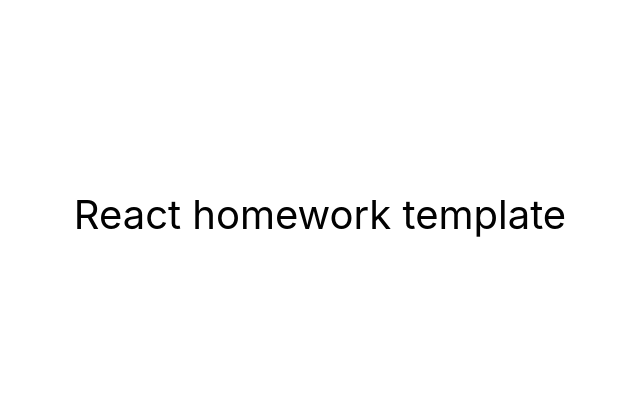
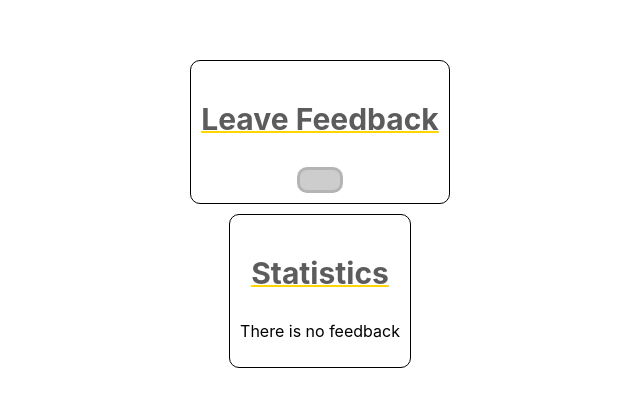
Before and after one commit to Spajkowiecki/goit-react-hw-02-feedback, a React (Create React App) app: page / in a window 1280 px wide. Shown: the part 186-592 px from the top of the page, without its empty margins (320-960 px from the left). Built offline with nearby package versions, Linux system fonts and the light colour scheme.

Commit message:
Update
29.03.2023

```diff
--- a/package.json
+++ b/package.json
@@ -2,7 +2,7 @@
   "name": "react-homework-template",
   "version": "0.1.0",
   "private": true,
-  "homepage": "https://goitacademy.github.io/react-homework-template/",
+  "homepage": "https://spajkowiecki.github.io/goit-react-hw-02-feedback/",
   "dependencies": {
     "@testing-library/jest-dom": "^5.16.3",
     "@testing-library/react": "^12.1.4",
--- a/src/components/App.jsx
+++ b/src/components/App.jsx
@@ -1,16 +1,26 @@
+import style from './App.module.css';
+import Section from './Section/Section';
+import Statistics from './Statistics/Statistics';
+import FeedbackOptions from './FeedbackOptions/FeedbackOptions';
+import Notification from './Notification/Notification';
+
 export const App = () => {
   return (
-    <div
-      style={{
-        height: '100vh',
-        display: 'flex',
-        justifyContent: 'center',
-        alignItems: 'center',
-        fontSize: 40,
-        color: '#010101'
-      }}
-    >
-      React homework template
+    <div className={style.app}>
+      <Section title="Leave Feedback">
+        <FeedbackOptions />
+      </Section>
+      <Section title="Statistics">
+        {
+          <Statistics
+            good={1}
+            neutral={2}
+            bad={3}
+            total={0}
+            positivePercentage={30}
+          />
+        }
+      </Section>
     </div>
   );
 };
--- /dev/null
+++ b/src/components/App.module.css
@@ -0,0 +1,10 @@
+.app {
+  height: 100vh;
+  display: flex;
+  flex-direction: column;
+  gap: 10px;
+  justify-content: center;
+  align-items: center;
+  font-size: 40;
+  color: #010101;
+}
--- /dev/null
+++ b/src/components/FeedbackOptions/FeedbackOptions.jsx
@@ -0,0 +1,12 @@
+import style from './FeedbackOptions.module.css';
+import '../Section/Section.module.css';
+
+const FeedbackOptions = ({ options, onLeaveFeedback }) => {
+  return (
+    <div className={style.options}>
+      <ul className={style.list}></ul>
+    </div>
+  );
+};
+
+export default FeedbackOptions;
--- /dev/null
+++ b/src/components/FeedbackOptions/FeedbackOptions.module.css
@@ -0,0 +1,27 @@
+.options {
+  display: flex;
+  justify-content: center;
+}
+
+.list {
+  display: flex;
+  gap: 20px;
+  justify-content: space-between;
+  border: 3px solid rgb(180, 180, 180);
+  padding: 10px 20px;
+  border-radius: 10px;
+  background-color: rgb(205, 205, 205);
+}
+
+.button {
+  background: orange;
+  color: white;
+  font-weight: 700;
+  border: 3px solid rgb(237, 154, 0);
+  padding: 5px 20px;
+  border-radius: 5px;
+}
+
+.button:hover {
+  box-shadow: 2px 1px 1px 1px rgb(163, 106, 0);
+}
--- /dev/null
+++ b/src/components/Notification/Notification.jsx
@@ -0,0 +1,7 @@
+import style from './Notification.module.css';
+
+const Notification = ({ message }) => {
+  return <p className={style.notification}>{message}</p>;
+};
+
+export default Notification;
--- /dev/null
+++ b/src/components/Notification/Notification.module.css
@@ -0,0 +1,3 @@
+.notification {
+  font-weight: 100;
+}
--- /dev/null
+++ b/src/components/Section/Section.jsx
@@ -0,0 +1,18 @@
+import PropTypes from 'prop-types';
+import style from './Section.module.css';
+
+const Section = ({ title, children }) => {
+  return (
+    <div className={style.section}>
+      <p className={style.title}>{title}</p>
+      {children}
+    </div>
+  );
+};
+
+Section.propTypes = {
+  title: PropTypes.string.isRequired,
+  children: PropTypes.node.isRequired,
+};
+
+export default Section;
--- /dev/null
+++ b/src/components/Section/Section.module.css
@@ -0,0 +1,13 @@
+.section {
+  border: 1px solid black;
+  padding: 10px;
+  border-radius: 10px;
+}
+
+.title {
+  text-align: center;
+  color: rgb(92, 92, 92);
+  text-decoration: underline 2px gold;
+  font-size: 30px;
+  font-weight: 700;
+}
--- /dev/null
+++ b/src/components/Statistics/Statistics.jsx
@@ -0,0 +1,24 @@
+export const Statistics = ({
+  good,
+  neutral,
+  bad,
+  total,
+  positivePercentage,
+}) => {
+  if (total === 0) {
+    return <p>There is no feedback</p>;
+  }
+  return (
+    <div>
+      <ul>
+        <li>Good: {good}</li>
+        <li>Neutral: {neutral}</li>
+        <li>Bad: {bad}</li>
+        <li>Total: {total}</li>
+        <li>Positive feedback: {positivePercentage}%</li>
+      </ul>
+    </div>
+  );
+};
+
+export default Statistics;
--- a/src/index.css
+++ b/src/index.css
@@ -9,6 +9,12 @@
   -moz-osx-font-smoothing: grayscale;
 }
 
+ul {
+  list-style: none;
+  padding: 0;
+  margin: 0;
+}
+
 code {
   font-family: source-code-pro, Menlo, Monaco, Consolas, 'Courier New',
     monospace;
```
